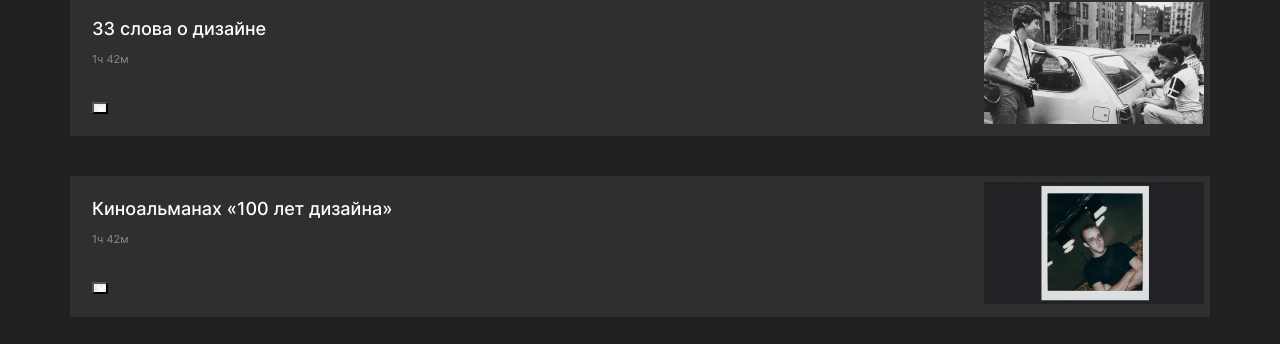
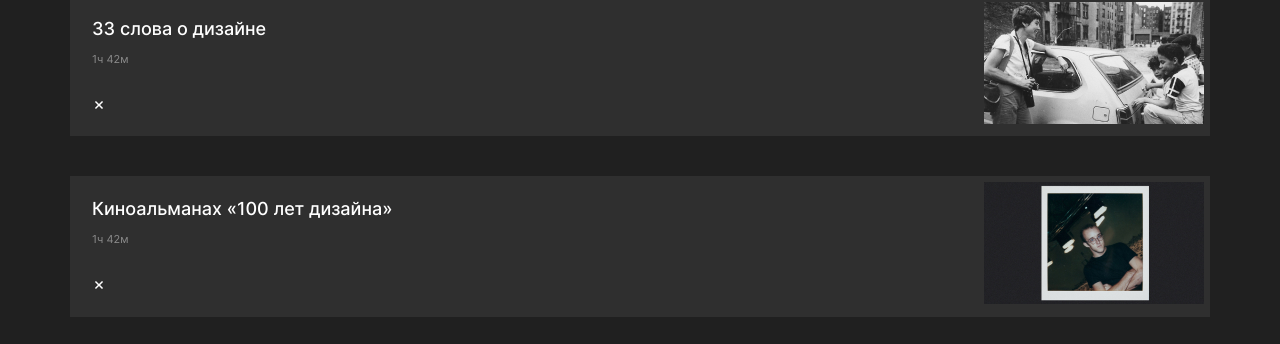
Before and after one commit to timofeykafanov/movies-explorer-frontend, a React (Create React App) app: page /saved-movies in a window 1280 px wide. Shown: the part 378-722 px from the top of the page. Built offline with nearby package versions, Linux system fonts and the light colour scheme.

Commit message:
feat: make the delete a button

```diff
--- a/src/components/MoviesCard/MoviesCard.css
+++ b/src/components/MoviesCard/MoviesCard.css
@@ -52,6 +52,9 @@
   width: 14px;
   height: 12px;
   transition: opacity 0.3s;
+  border: none;
+  padding: 0;
+  background-color: #2F2F2F;
 }
 
 .movies-card__delete:hover {
```
